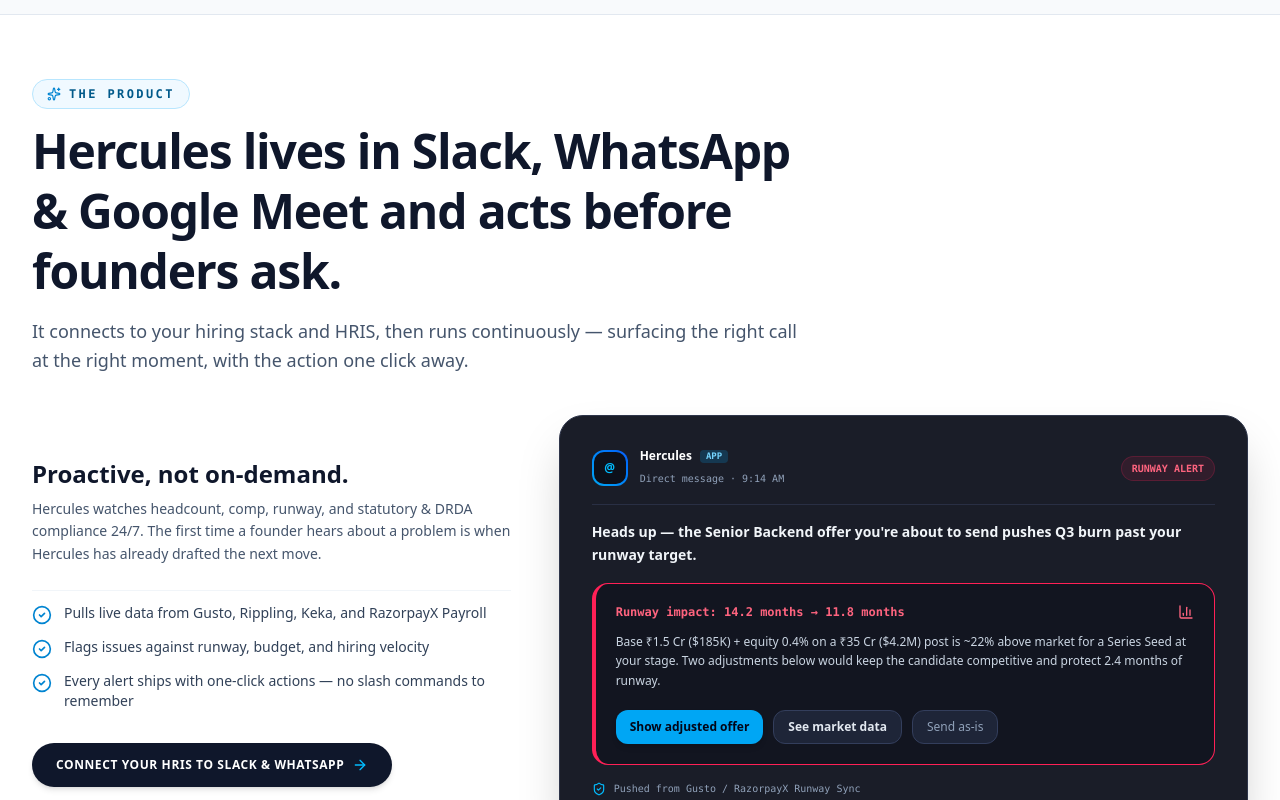
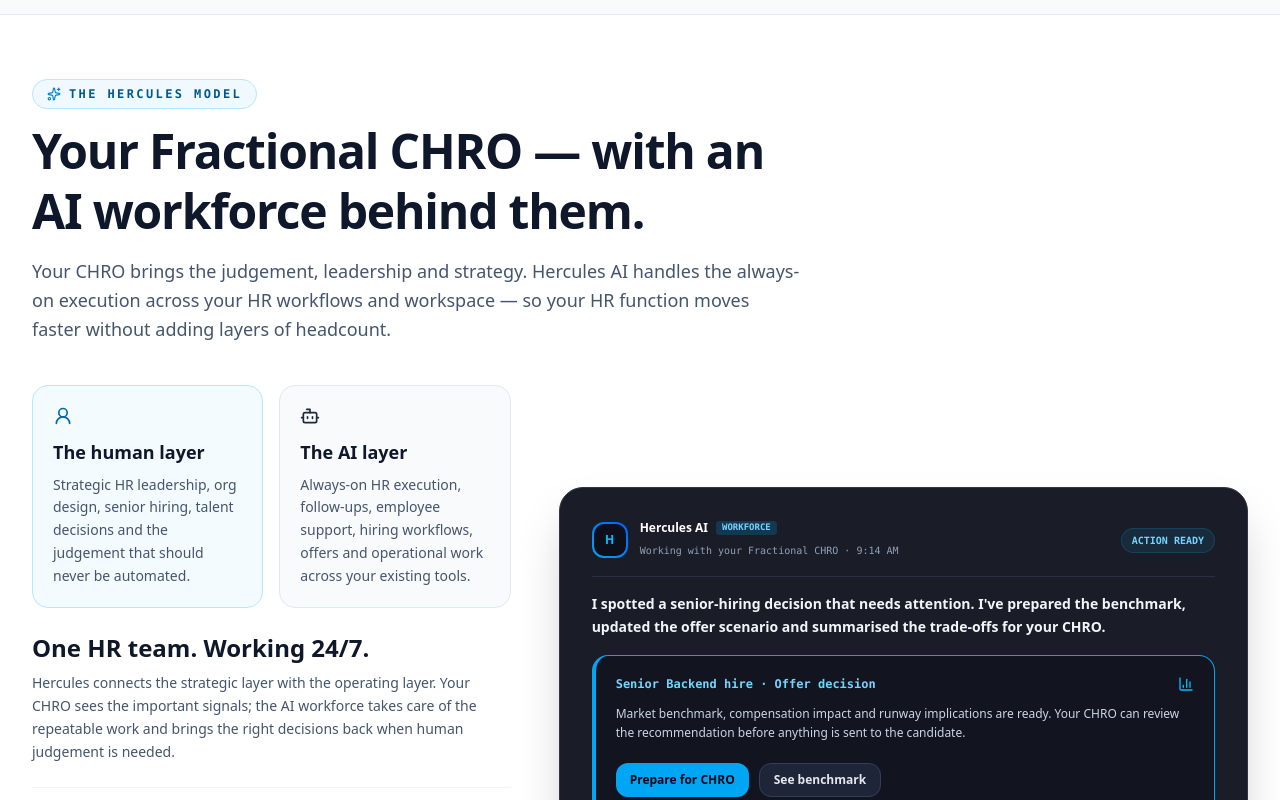
Before and after one commit to mnijhara/Hercules, a React (Vite) app: page / in a window 1280 px wide. Shown: the part 3060-3860 px from the top of the page. Built offline with nearby package versions, Linux system fonts and the light colour scheme.

Commit message:
Align product story with CHRO plus AI workforce model

```diff
--- a/src/components/ProductOverviewSection.tsx
+++ b/src/components/ProductOverviewSection.tsx
@@ -1,5 +1,5 @@
 import React, { useState } from 'react';
-import { Sparkles, Zap, ArrowRight, ShieldCheck, CheckCircle2, AlertTriangle, Layers, BarChart3, Check } from 'lucide-react';
+import { Sparkles, ArrowRight, ShieldCheck, CheckCircle2, BarChart3, Check, UserRound, Bot } from 'lucide-react';
 
 interface ProductOverviewSectionProps {
   onOpenAddSlackModal: () => void;
@@ -16,46 +16,55 @@
   return (
     <section id="the-product" className="py-12 sm:py-16 bg-white border-b border-slate-200 relative">
       <div className="max-w-7xl mx-auto px-4 sm:px-6 lg:px-8">
-        {/* Header */}
         <div className="max-w-3xl mb-8 sm:mb-10">
           <div className="inline-flex items-center gap-2 text-sky-800 text-xs font-mono font-bold uppercase tracking-[0.2em] mb-3 bg-sky-50 px-3.5 py-1.5 rounded-full border border-sky-200">
             <Sparkles className="w-3.5 h-3.5 text-sky-600" />
-            <span>THE PRODUCT</span>
+            <span>THE HERCULES MODEL</span>
           </div>
 
           <h2 className="text-3xl sm:text-5xl font-extrabold text-slate-900 tracking-tight leading-tight mb-4">
-            Hercules lives in Slack, WhatsApp & Google Meet and acts before founders ask.
+            Your Fractional CHRO — with an AI workforce behind them.
           </h2>
 
           <p className="text-base sm:text-lg text-slate-600 font-normal leading-relaxed">
-            It connects to your hiring stack and HRIS, then runs continuously — surfacing the right call at the right moment, with the action one click away.
+            Your CHRO brings the judgement, leadership and strategy. Hercules AI handles the always-on execution across your HR workflows and workspace — so your HR function moves faster without adding layers of headcount.
           </p>
         </div>
 
         <div className="grid grid-cols-1 lg:grid-cols-12 gap-8 lg:gap-12 items-center">
-          {/* Left Text Column */}
           <div className="lg:col-span-5 space-y-6">
+            <div className="grid grid-cols-1 sm:grid-cols-2 gap-4">
+              <div className="rounded-2xl border border-sky-200 bg-sky-50/70 p-5">
+                <UserRound className="w-5 h-5 text-sky-700 mb-3" />
+                <h3 className="text-lg font-extrabold text-slate-900 mb-2">The human layer</h3>
+                <p className="text-sm text-slate-600 leading-relaxed">Strategic HR leadership, org design, senior hiring, talent decisions and the judgement that should never be automated.</p>
+              </div>
+              <div className="rounded-2xl border border-slate-200 bg-slate-50 p-5">
+                <Bot className="w-5 h-5 text-slate-800 mb-3" />
+                <h3 className="text-lg font-extrabold text-slate-900 mb-2">The AI layer</h3>
+                <p className="text-sm text-slate-600 leading-relaxed">Always-on HR execution, follow-ups, employee support, hiring workflows, offers and operational work across your existing tools.</p>
+              </div>
+            </div>
+
             <div>
-              <h3 className="text-2xl font-extrabold text-slate-900 mb-2">
-                Proactive, not on-demand.
-              </h3>
+              <h3 className="text-2xl font-extrabold text-slate-900 mb-2">One HR team. Working 24/7.</h3>
               <p className="text-sm text-slate-600 leading-relaxed font-normal">
-                Hercules watches headcount, comp, runway, and statutory & DRDA compliance 24/7. The first time a founder hears about a problem is when Hercules has already drafted the next move.
+                Hercules connects the strategic layer with the operating layer. Your CHRO sees the important signals; the AI workforce takes care of the repeatable work and brings the right decisions back when human judgement is needed.
               </p>
             </div>
 
             <ul className="space-y-3 pt-3 border-t border-slate-100">
               <li className="flex items-start gap-3 text-sm text-slate-700">
                 <CheckCircle2 className="w-5 h-5 text-sky-600 shrink-0 mt-0.5" />
-                <span>Pulls live data from Gusto, Rippling, Keka, and RazorpayX Payroll</span>
+                <span>Strategic HR leadership without committing to a full-time CHRO</span>
               </li>
               <li className="flex items-start gap-3 text-sm text-slate-700">
                 <CheckCircle2 className="w-5 h-5 text-sky-600 shrink-0 mt-0.5" />
-                <span>Flags issues against runway, budget, and hiring velocity</span>
+                <span>AI handles the operational workload between CHRO conversations</span>
               </li>
               <li className="flex items-start gap-3 text-sm text-slate-700">
                 <CheckCircle2 className="w-5 h-5 text-sky-600 shrink-0 mt-0.5" />
-                <span>Every alert ships with one-click actions — no slash commands to remember</span>
+                <span>One connected experience across Slack, WhatsApp, Google Meet and Email</span>
               </li>
             </ul>
 
@@ -64,76 +73,54 @@
                 onClick={onOpenAddSlackModal}
                 className="px-6 py-3.5 rounded-full bg-slate-900 hover:bg-slate-800 text-white font-bold text-xs uppercase tracking-wider transition-all flex items-center gap-2 shadow-md hover:scale-105"
               >
-                <span>Connect your HRIS to Slack & WhatsApp</span>
+                <span>Meet the Hercules AI workforce</span>
                 <ArrowRight className="w-4 h-4 text-sky-400" />
               </button>
             </div>
           </div>
 
-          {/* Right Slack Card Graphic matching Screenshot 4 */}
           <div className="lg:col-span-7">
             <div className="bg-[#1a1d28] border border-[#2e354a] rounded-3xl p-6 sm:p-8 shadow-2xl relative text-white font-sans">
-              {/* Top Slack Header */}
               <div className="flex items-center justify-between pb-4 mb-4 border-b border-[#292f44]">
                 <div className="flex items-center gap-3">
                   <div className="w-9 h-9 rounded-xl bg-gradient-to-tr from-sky-500 to-blue-600 p-0.5">
-                    <div className="w-full h-full bg-[#0d101a] rounded-[10px] flex items-center justify-center font-bold text-sky-400 text-xs">
-                      @
-                    </div>
+                    <div className="w-full h-full bg-[#0d101a] rounded-[10px] flex items-center justify-center font-bold text-sky-400 text-xs">H</div>
                   </div>
                   <div>
                     <div className="flex items-center gap-2">
-                      <span className="font-bold text-xs text-white">Hercules</span>
-                      <span className="text-[9px] font-mono bg-sky-500/20 text-sky-300 px-1.5 py-0.2 rounded font-semibold">
-                        APP
-                      </span>
+                      <span className="font-bold text-xs text-white">Hercules AI</span>
+                      <span className="text-[9px] font-mono bg-sky-500/20 text-sky-300 px-1.5 py-0.2 rounded font-semibold">WORKFORCE</span>
                     </div>
-                    <span className="text-[10px] font-mono text-slate-400">Direct message · 9:14 AM</span>
+                    <span className="text-[10px] font-mono text-slate-400">Working with your Fractional CHRO · 9:14 AM</span>
                   </div>
                 </div>
-
-                <span className="text-[10px] font-mono text-rose-400 bg-rose-500/10 border border-rose-500/20 px-2.5 py-1 rounded-full font-bold">
-                  RUNWAY ALERT
-                </span>
+                <span className="text-[10px] font-mono text-sky-300 bg-sky-500/10 border border-sky-500/20 px-2.5 py-1 rounded-full font-bold">ACTION READY</span>
               </div>
 
-              {/* Message Content */}
               <p className="text-sm font-semibold text-slate-100 mb-4 leading-relaxed">
-                Heads up — the Senior Backend offer you're about to send pushes Q3 burn past your runway target.
+                I spotted a senior-hiring decision that needs attention. I've prepared the benchmark, updated the offer scenario and summarised the trade-offs for your CHRO.
               </p>
 
-              {/* Red Impact Card */}
-              <div className="bg-[#121520] border-l-4 border-rose-500 border-t border-r border-b border-[#2a3147] rounded-2xl p-5 mb-4 space-y-3">
+              <div className="bg-[#121520] border-l-4 border-sky-500 border-t border-r border-b border-[#2a3147] rounded-2xl p-5 mb-4 space-y-3">
                 <div className="flex items-center justify-between">
-                  <span className="text-xs font-mono font-bold text-rose-400">
-                    Runway impact: 14.2 months → 11.8 months
-                  </span>
-                  <BarChart3 className="w-4 h-4 text-rose-400" />
+                  <span className="text-xs font-mono font-bold text-sky-300">Senior Backend hire · Offer decision</span>
+                  <BarChart3 className="w-4 h-4 text-sky-400" />
                 </div>
-
                 <p className="text-xs text-slate-300 leading-relaxed font-normal">
-                  Base ₹1.5 Cr ($185K) + equity 0.4% on a ₹35 Cr ($4.2M) post is ~22% above market for a Series Seed at your stage. Two adjustments below would keep the candidate competitive and protect 2.4 months of runway.
+                  Market benchmark, compensation impact and runway implications are ready. Your CHRO can review the recommendation before anything is sent to the candidate.
                 </p>
-
-                {/* Actions */}
                 <div className="pt-2 flex flex-wrap gap-2.5">
                   <button
-                    onClick={() => handleAction('✓ Adjusted CTC offer generated with protected 2.4 month runway!')}
+                    onClick={() => handleAction('✓ Offer scenario prepared and sent to the CHRO for review.')}
                     className="px-3.5 py-2 rounded-xl bg-sky-500 hover:bg-sky-400 text-slate-950 font-extrabold text-xs transition-all shadow-md active:scale-95"
                   >
-                    Show adjusted offer
+                    Prepare for CHRO
                   </button>
                   <button
-                    onClick={() => handleAction('✓ Fetched live Series Seed CTC benchmarks for Bengaluru & NCR.')}
+                    onClick={() => handleAction('✓ Market benchmark opened.')}
                     className="px-3.5 py-2 rounded-xl bg-[#1e2538] hover:bg-[#28324a] text-slate-200 border border-[#333e5c] font-semibold text-xs transition-all active:scale-95"
                   >
-                    See market data
-                  </button>
-                  <button
-                    onClick={() => handleAction('✓ Original offer dispatched as-is to candidate.')}
-                    className="px-3.5 py-2 rounded-xl bg-[#1e2538] hover:bg-[#28324a] text-slate-400 border border-[#333e5c] font-medium text-xs transition-all active:scale-95"
-                  >
-                    Send as-is
+                    See benchmark
                   </button>
                 </div>
               </div>
@@ -147,7 +134,7 @@
 
               <div className="flex items-center gap-2 text-[10px] font-mono text-slate-400">
                 <ShieldCheck className="w-3.5 h-3.5 text-sky-400" />
-                <span>Pushed from Gusto / RazorpayX Runway Sync</span>
+                <span>AI prepares · CHRO decides · Hercules executes</span>
               </div>
             </div>
           </div>
```
